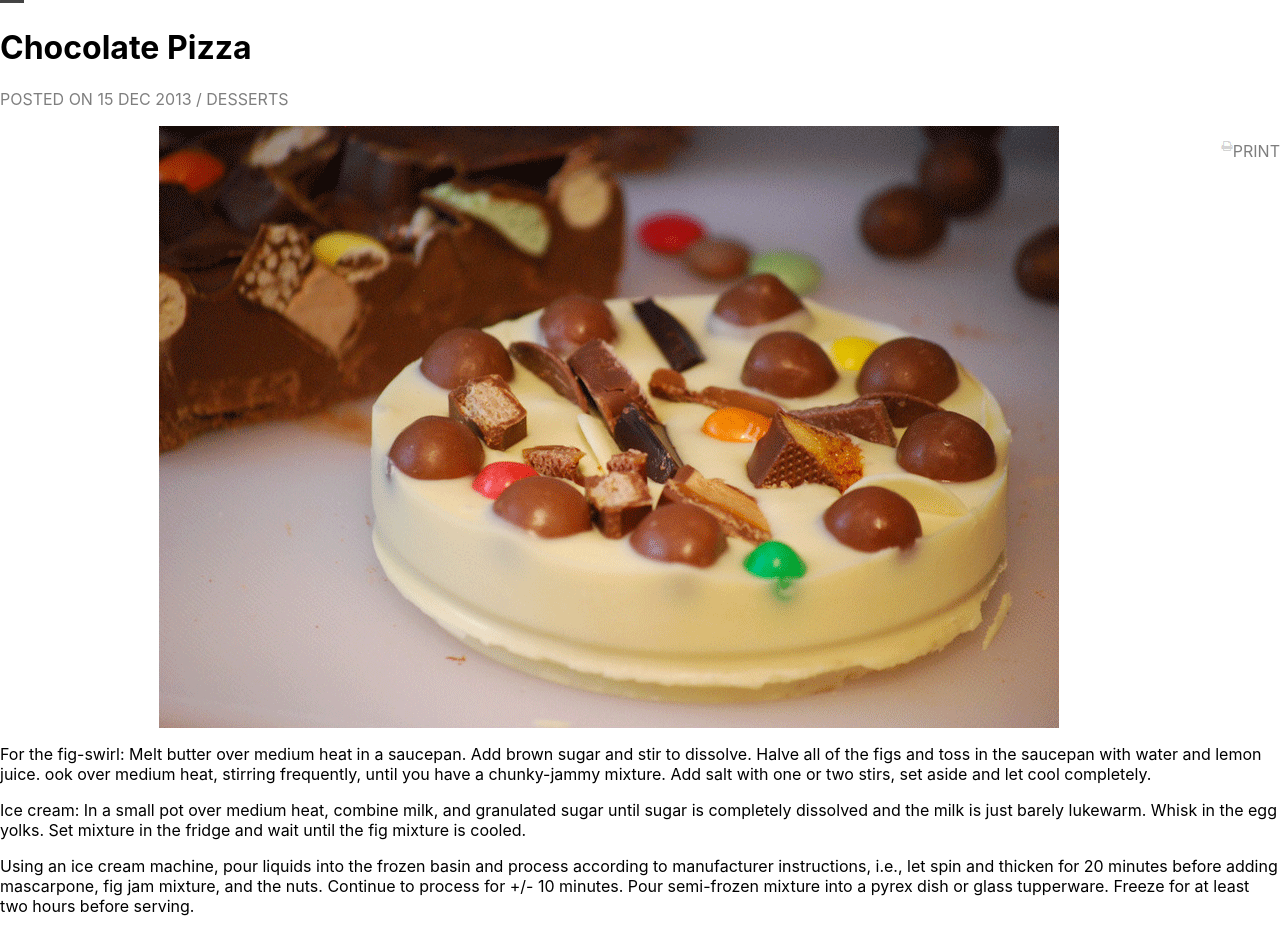
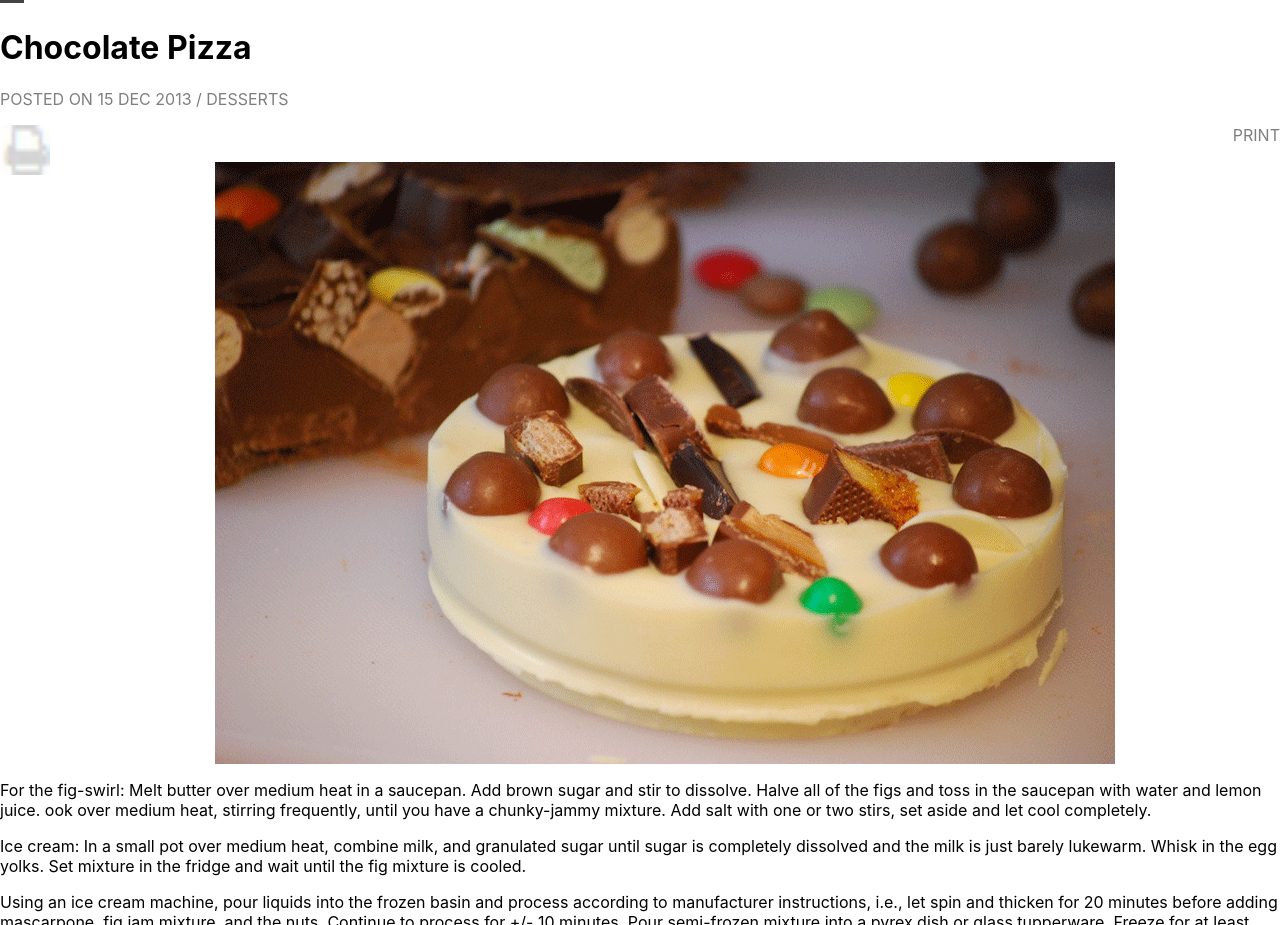
Before and after one commit to BPerardACLRepos/lab01-chocolate-pizza, a React (Create React App) app: page / in a window 1280 px wide. Shown: the part 869-1794 px from the top of the page. Built offline with nearby package versions, Linux system fonts and the light colour scheme.

Commit message:
imagesection 1

```diff
--- a/src/ImageSection.module.css
+++ b/src/ImageSection.module.css
@@ -5,7 +5,6 @@
     opacity: 0.5;
 }
 .pright {
-    float: right;
     text-align: right;
     opacity: 0.5;
 }
@@ -15,5 +14,6 @@
 }
 .print {
     float: left;
-
+    height: 50px;
+    width: 50px;
 }
```
